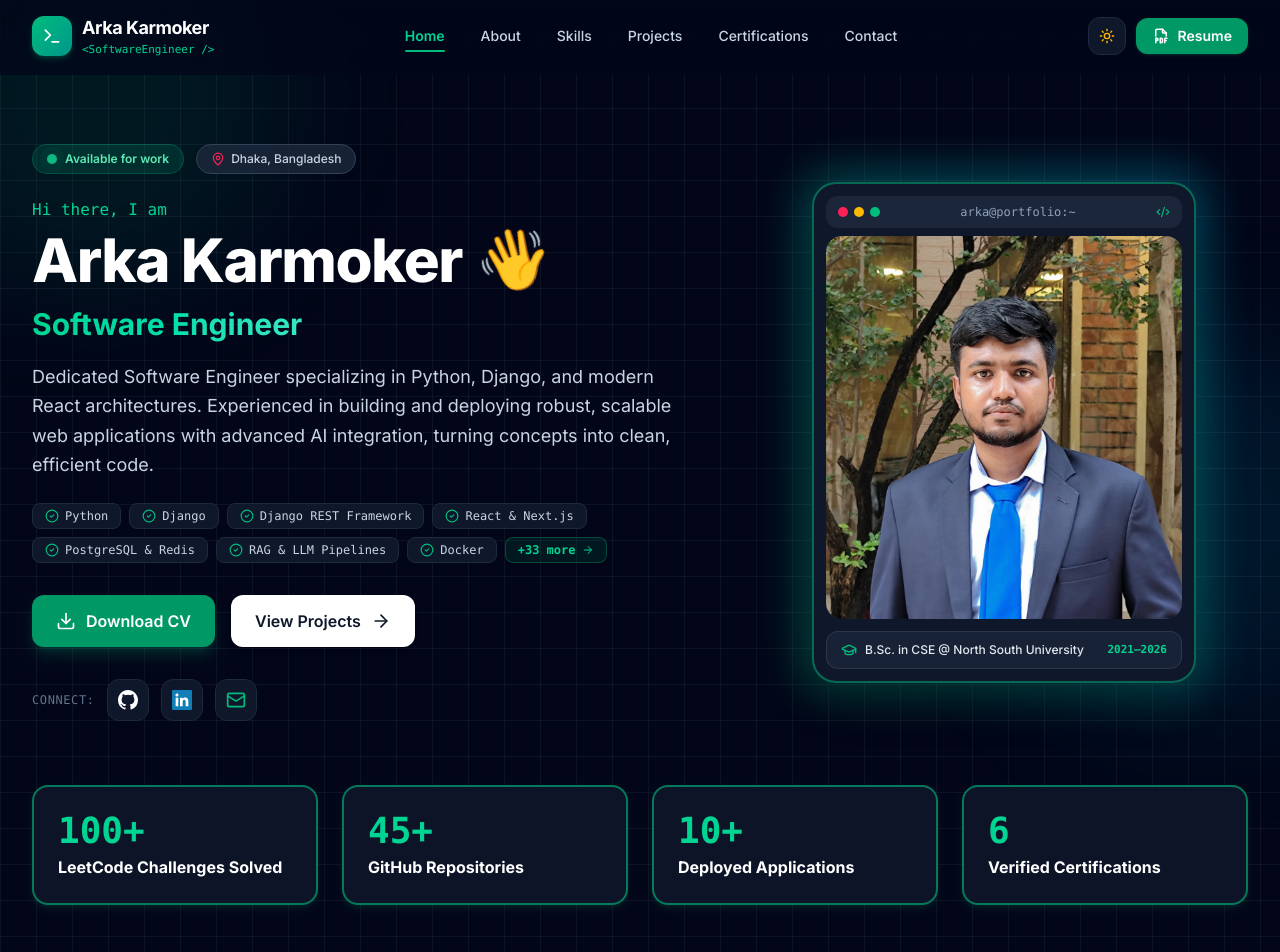
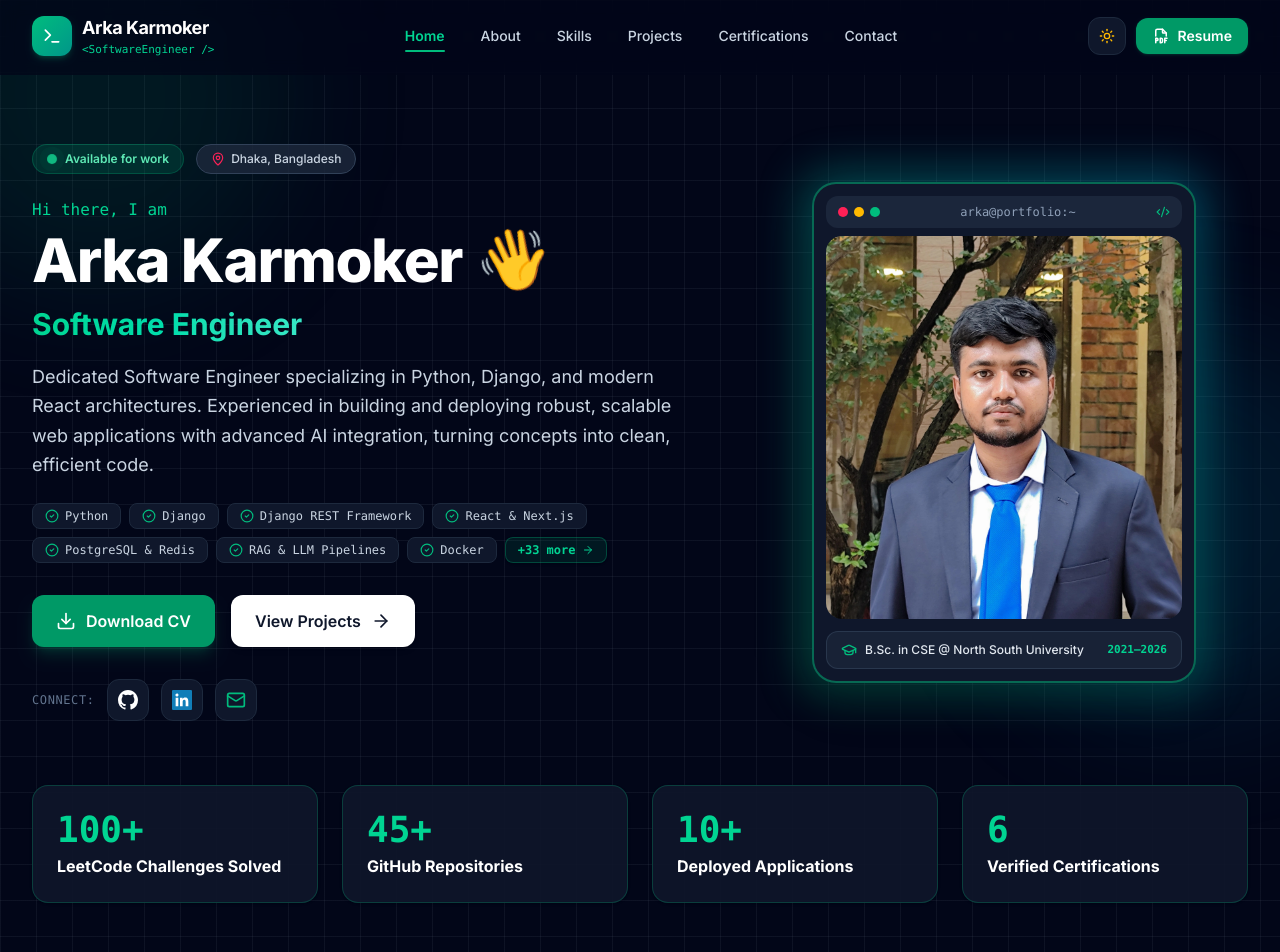
Before and after one commit to ArkaKarmoker/react-portfolio-website, a React (Vite) app: page / in a window 1280 px wide. Shown: the top 952 px of the page. Built offline with nearby package versions, Linux system fonts and the light colour scheme.

Commit message:
style(hero): soften stats card border weight and opacity at rest

```diff
--- a/src/components/Hero.jsx
+++ b/src/components/Hero.jsx
@@ -201,7 +201,7 @@ const Hero = () => {
           {heroStats.map((stat) => (
             <div
               key={stat.id}
-              className="p-5 sm:p-6 rounded-2xl bg-white/90 dark:bg-slate-900/90 border-2 border-emerald-500/60 dark:border-emerald-500/60 shadow-md shadow-emerald-500/10 hover:border-emerald-400 dark:hover:border-emerald-400 hover:-translate-y-1 transition-all duration-300"
+              className="p-5 sm:p-6 rounded-2xl bg-white/90 dark:bg-slate-900/90 border border-emerald-500/25 dark:border-emerald-500/25 shadow-sm hover:border-emerald-500/70 dark:hover:border-emerald-400/70 hover:shadow-md hover:shadow-emerald-500/15 hover:-translate-y-1 transition-all duration-300"
             >
               <div className="text-3xl sm:text-4xl font-extrabold font-mono text-emerald-600 dark:text-emerald-400 mb-1">
                 {stat.value}
```
